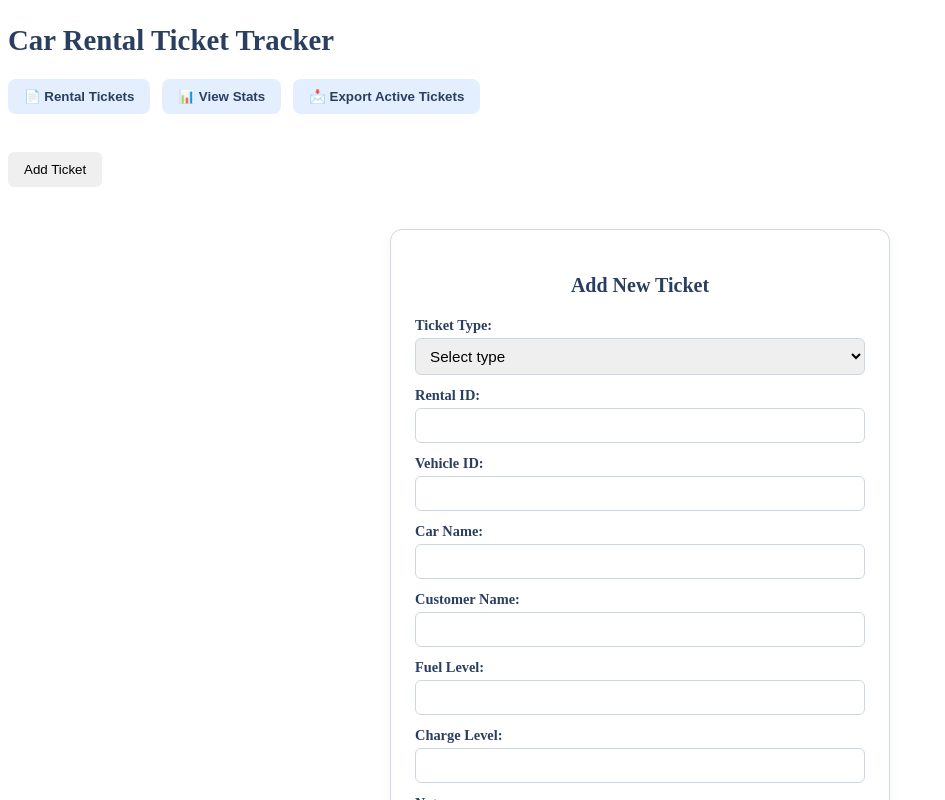
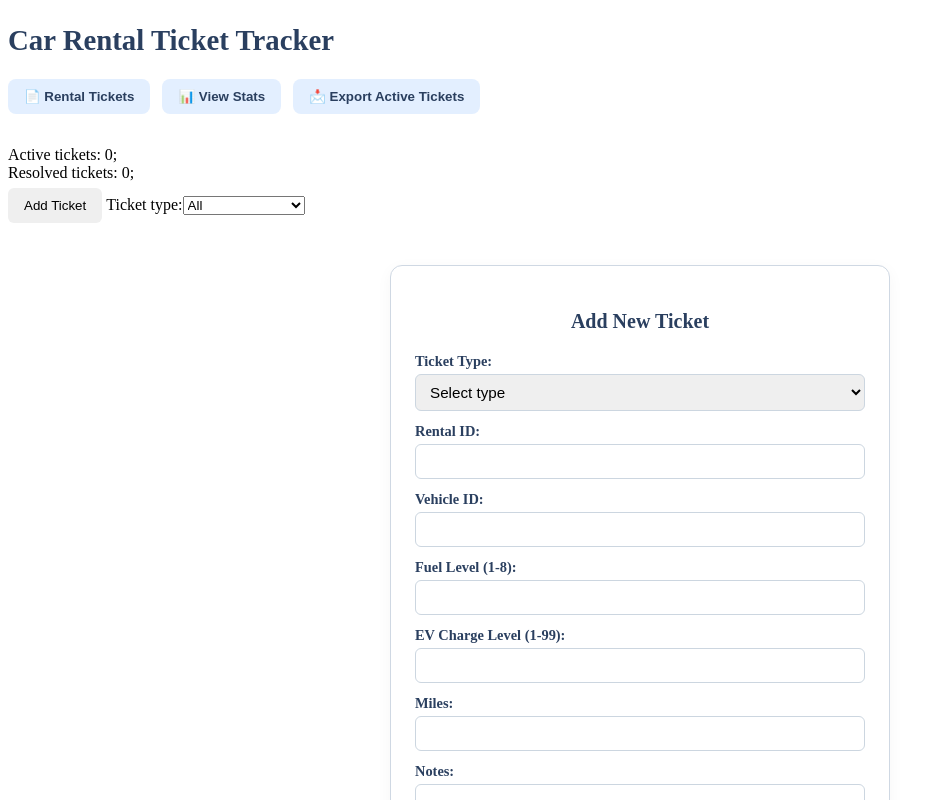
Before and after one commit to calebyg/abc_car_rental, a React (Create React App) app: page / in a window 1280 px wide. Both pictures are taken after a click on the button "Add Ticket". Shown: the top 800 px of the page, without its empty margins (0-945 px from the left). Built offline with nearby package versions, Linux system fonts and the light colour scheme; the HTML template or start-up script is replaced by a standard one.

Commit message:
Sort by ticket type Closes#17

```diff
--- a/src/components/TicketForm.js
+++ b/src/components/TicketForm.js
@@ -5,10 +5,10 @@ const TicketForm = ({ ticket, onClose, onSave }) => {
   const [formData, setFormData] = useState({
     rentalId: "",
     vehicleId: "",
-    carName: "",
-    customerName: "",
-    fuelLevel: "",
-    chargeLevel: "",
+    gasFuelLevel: "",
+    evChargeLevel: "",
+    miles: "",
+    status: "Active",
     notes: "",
     ticketType: "",
   });
@@ -75,35 +75,27 @@ const TicketForm = ({ ticket, onClose, onSave }) => {
           onChange={handleChange}
         />
 
-        <label>Car Name:</label>
+        <label>Fuel Level (1-8):</label>
         <input
           type="text"
-          name="carName"
-          value={formData.carName}
+          name="gasFuelLevel"
+          value={formData.gasFuelLevel}
           onChange={handleChange}
         />
 
-        <label>Customer Name:</label>
+        <label>EV Charge Level (1-99):</label>
         <input
           type="text"
-          name="customerName"
-          value={formData.customerName}
+          name="evChargeLevel"
+          value={formData.evChargeLevel}
           onChange={handleChange}
         />
 
-        <label>Fuel Level:</label>
+        <label>Miles:</label>
         <input
           type="text"
-          name="fuelLevel"
-          value={formData.fuelLevel}
-          onChange={handleChange}
-        />
-
-        <label>Charge Level:</label>
-        <input
-          type="text"
-          name="chargeLevel"
-          value={formData.chargeLevel}
+          name="miles"
+          value={formData.miles}
           onChange={handleChange}
         />
 
--- a/src/components/TicketList.js
+++ b/src/components/TicketList.js
@@ -1,9 +1,11 @@
-import React, { useEffect, useState } from "react";
+import React, { useEffect, useState, useMemo } from "react";
 import {
   getTickets,
   addTicket,
   closeTicket,
   updateTicket,
+  getActiveTicketsByType,
+  getActiveTickets,
 } from "../utils/localStorage";
 import TicketForm from "./TicketForm";
 import StatsPanel from "./StatsPanel";
@@ -62,6 +64,17 @@ const TicketList = () => {
     setTickets(getTickets());
   };
 
+  // Filters tickets by ticket type
+  const handleTicketTypeChange = (event) => {
+    const value = event.target.value;
+    if (value === "All") {
+      setTickets(getActiveTickets());
+    } else {
+      const selectedTickets = getActiveTicketsByType(value);
+      setTickets(selectedTickets);
+    }
+  };
+
   const fieldLabels = {
     rentalId: "Rental ID",
     vehicleId: "Vehicle ID",
@@ -69,6 +82,7 @@ const TicketList = () => {
     customerName: "Customer name",
     fuelLevel: "Fuel level",
     chargeLevel: "Charge level",
+    miles: "Miles",
     notes: "Notes",
     ticketType: "Ticket type",
     status: "Status",
@@ -102,10 +116,32 @@ const TicketList = () => {
         <button onClick={() => setTab("stats")}>📊 View Stats</button>
         <ExportTicketsButton />
       </div>
+      <div>
+        Active tickets: {tickets.filter((t) => t.status === "Active").length};
+      </div>
+      <div>
+        Resolved tickets:{" "}
+        {tickets.filter((t) => t.status === "Resolved").length};
+      </div>
 
       {tab === "tickets" && (
         <>
           <button onClick={() => setShowModal(true)}>Add Ticket</button>
+          <label>
+            Ticket type:
+            <select
+              name="ticketType"
+              defaultValue="All"
+              onChange={handleTicketTypeChange}
+              multiple={false}
+            >
+              <option value="All">All</option>
+              <option value="Price adjustment">Price adjustment</option>
+              <option value="EV charge">EV charge</option>
+              <option value="Miles">Miles</option>
+              <option value="Check-in">Check-in</option>
+            </select>
+          </label>
 
           {showModal && (
             <TicketForm
--- a/src/utils/localStorage.js
+++ b/src/utils/localStorage.js
@@ -1,7 +1,48 @@
-// Fetch all tickets from local storage
+// Fetch all tickets
 export const getTickets = () => {
   const tickets = localStorage.getItem("tickets");
   return tickets ? JSON.parse(tickets) : [];
+};
+
+// Fetch all active tickets
+export const getActiveTickets = () => {
+  const tickets = getTickets();
+  return tickets ? tickets.filter((t) => t.status === "Active") : [];
+};
+
+// Fetch all resolved tickets
+export const getResolvedTickets = () => {
+  const tickets = getTickets();
+  return tickets ? tickets.filter((t) => t.status === "Resolved") : [];
+};
+
+// Fetch all active tickets by ticket type
+export const getActiveTicketsByType = (ticketType) => {
+  const ticketsStr = localStorage.getItem("tickets"); // String
+
+  if (ticketsStr.length < 1) return [];
+
+  let tickets = JSON.parse(ticketsStr);
+  if (!Array.isArray(tickets)) return [];
+
+  // Filter tickets obj
+  return tickets.filter(
+    (t) => t.status === "Active" && ticketType.includes(t.ticketType)
+  );
+};
+
+// Fetch all resolved tickets by ticket type
+export const getResolvedTicketsByType = (ticketType) => {
+  const ticketsStr = localStorage.getItem("tickets");
+
+  if (ticketsStr.length < 1) return [];
+
+  let tickets = JSON.parse(ticketsStr);
+  if (!Array.isArray(tickets)) return [];
+
+  return tickets.filter(
+    (t) => t.status === "Resolved" && ticketType.includes(t.ticketType)
+  );
 };
 
 // Save updated tickets to local storage
```
Also changed, not shown: package.json (+5 -3 lines), src/server/config/db.js (added, +19 -0 lines), src/server/routes/api.js (added, +11 -0 lines), src/server/routes/exportTickets.js (deleted, +0 -54 lines), 8 other files (tests, documents, lock files or other folders).
